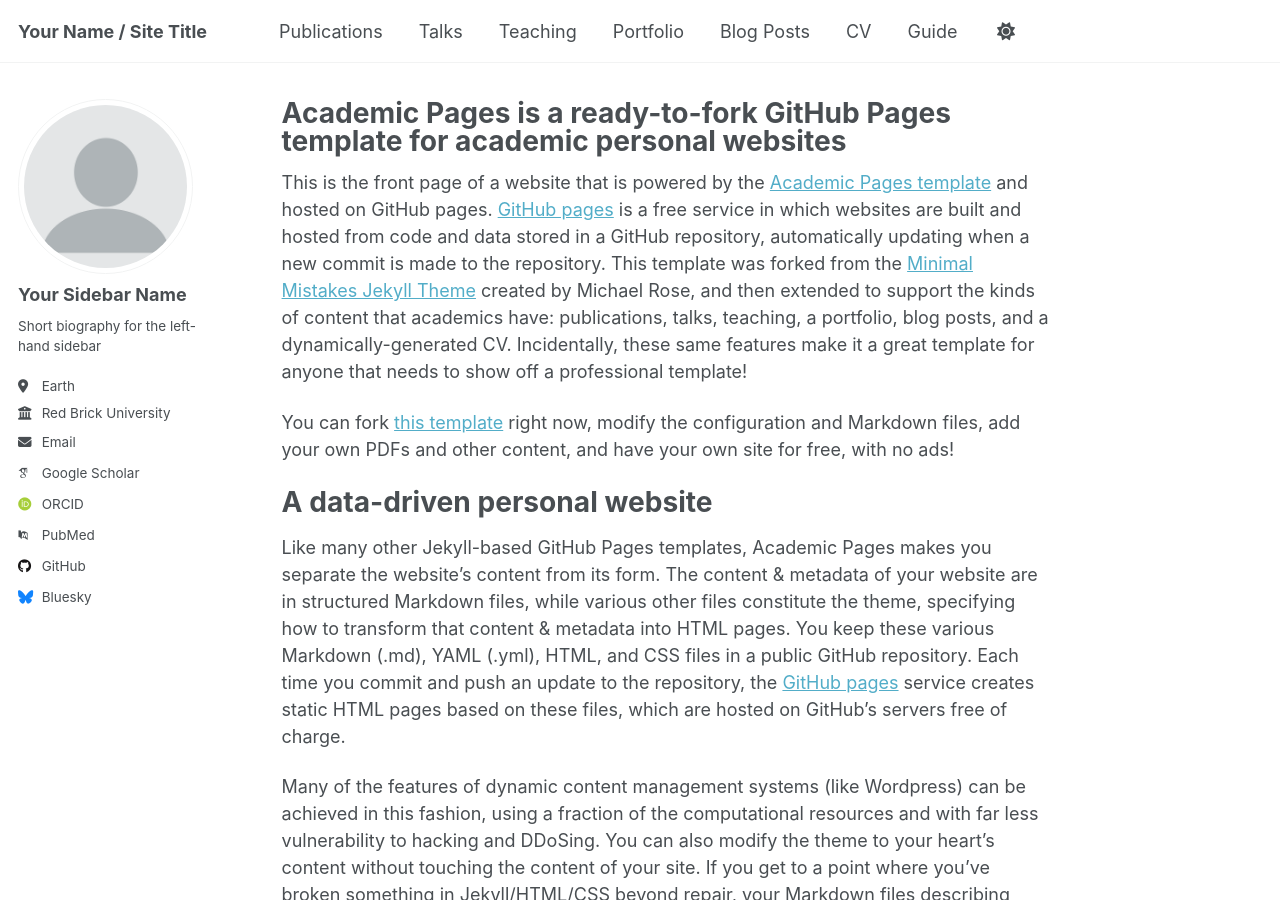
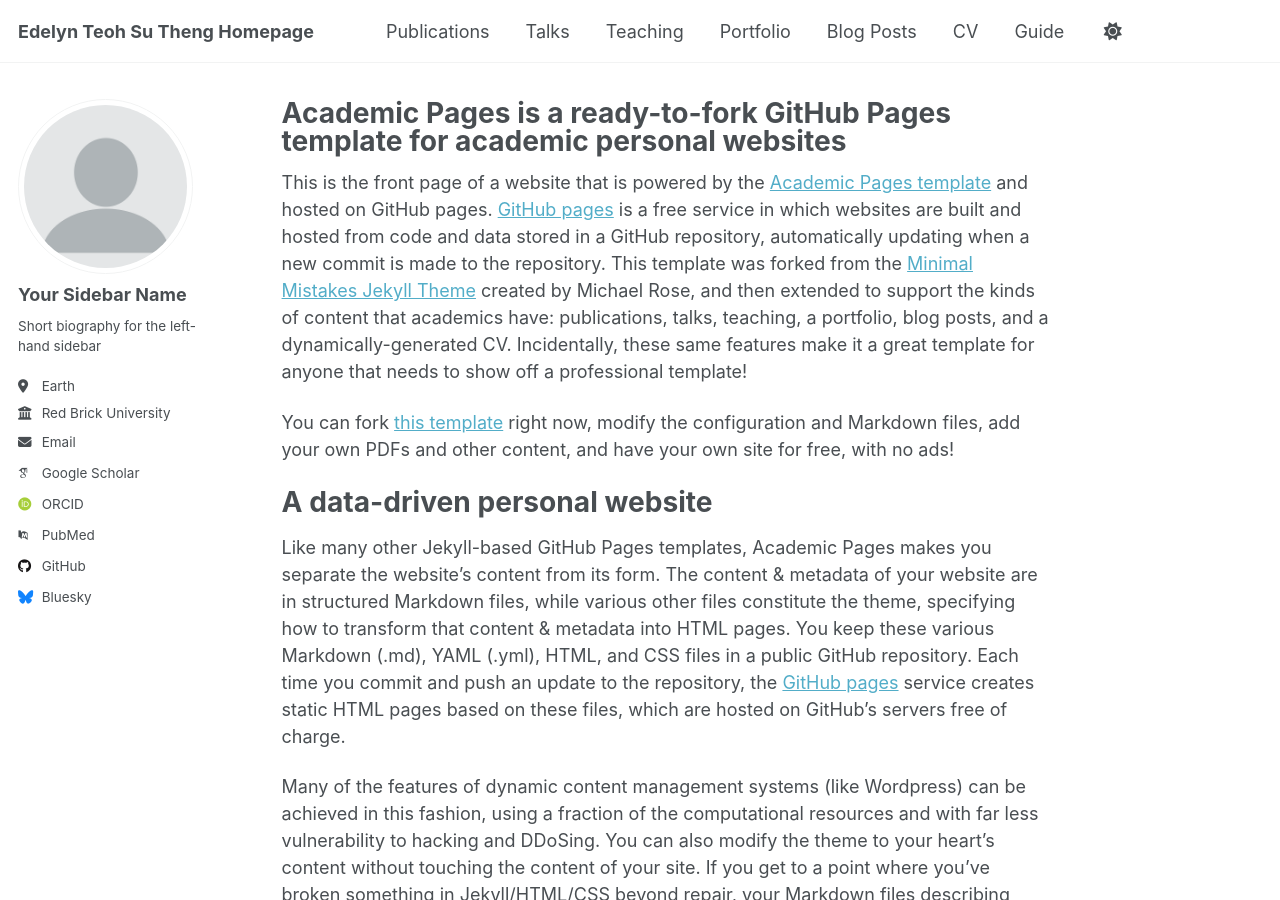
Before and after one commit to edelynteoh/edelynteoh.github.io, a Jekyll site: the page built from _pages/about.md, in a window 1280 px wide and 900 px high. Built offline with Jekyll 4.4.1, drawn with Linux system fonts in a browser that asks for light colours; some web fonts are replaced; a script that is not in the unit is left out.

Commit message:
update title

```diff
--- a/_config.yml
+++ b/_config.yml
@@ -9,7 +9,7 @@
 # Basic Site Settings
 locale                   : "en-US"
 site_theme               : "default" # Currently available options are "default", "air"
-title                    : "Your Name / Site Title"
+title                    : "Edelyn Teoh Su Theng Homepage"
 title_separator          : "-"
 name                     : &name "Your Name"
 description              : &description "personal description"
```
